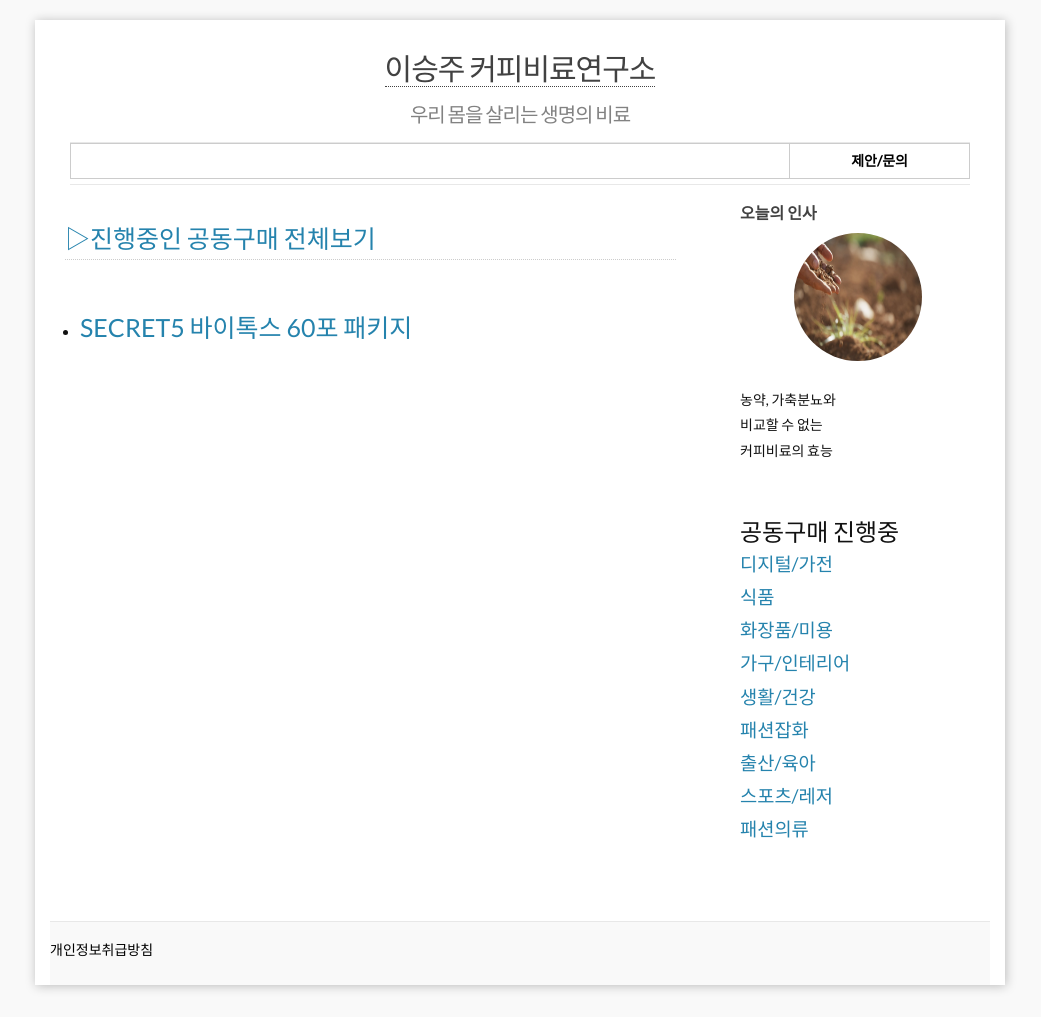
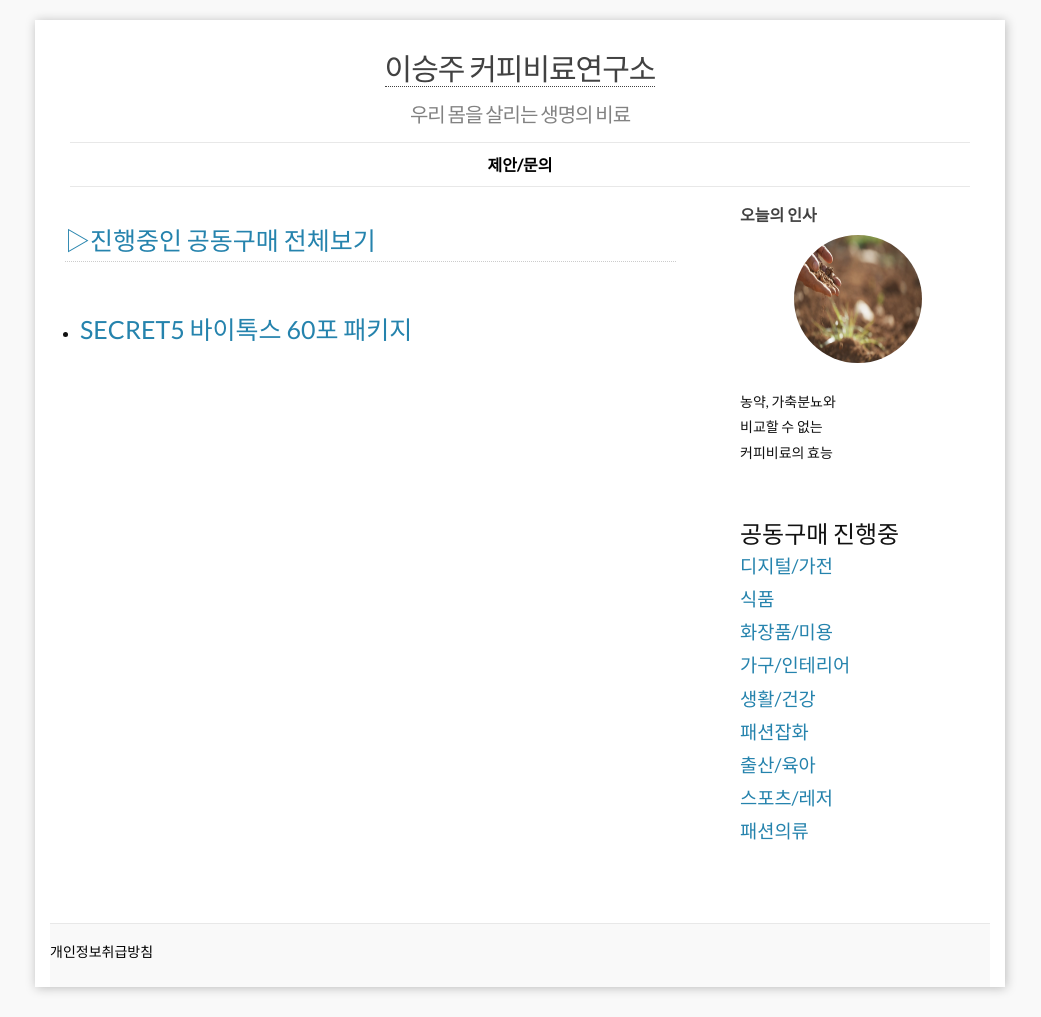
Before and after one commit to leevra/hair, a Jekyll site: the page built from index.html, in a window 1280 px wide. Shown: the whole page, without its empty margins (120-1161 px from the left). Built offline with Jekyll 4.4.1, drawn with Linux system fonts in a browser that asks for light colours; the list of posts is cut into pages by our own code; comment, search, counter and statistics services are not loaded.

Commit message:
VersionActivity

```diff
--- a/_includes/header.html
+++ b/_includes/header.html
@@ -20,9 +20,6 @@
 
 
 
-<table cellpadding="0" cellspacing="0" table width="100%">
-<tr>
-<td width="80%">
 
 <center>
 <script>
@@ -39,17 +36,13 @@
 <gcse:searchbox-only></gcse:searchbox-only>
 </center>
 
-</td>
-<td width="20%">
+<p style="margin-left: 40px;">
 
 <center>
 <a href="/standing-point" target="_self"><strong><span style="color: rgb(0, 0, 0);">제안/문의</span></strong></a>
 </center>
 
-</td>
-</tr>
-</table>
-
+</p>
 
 
 
```
